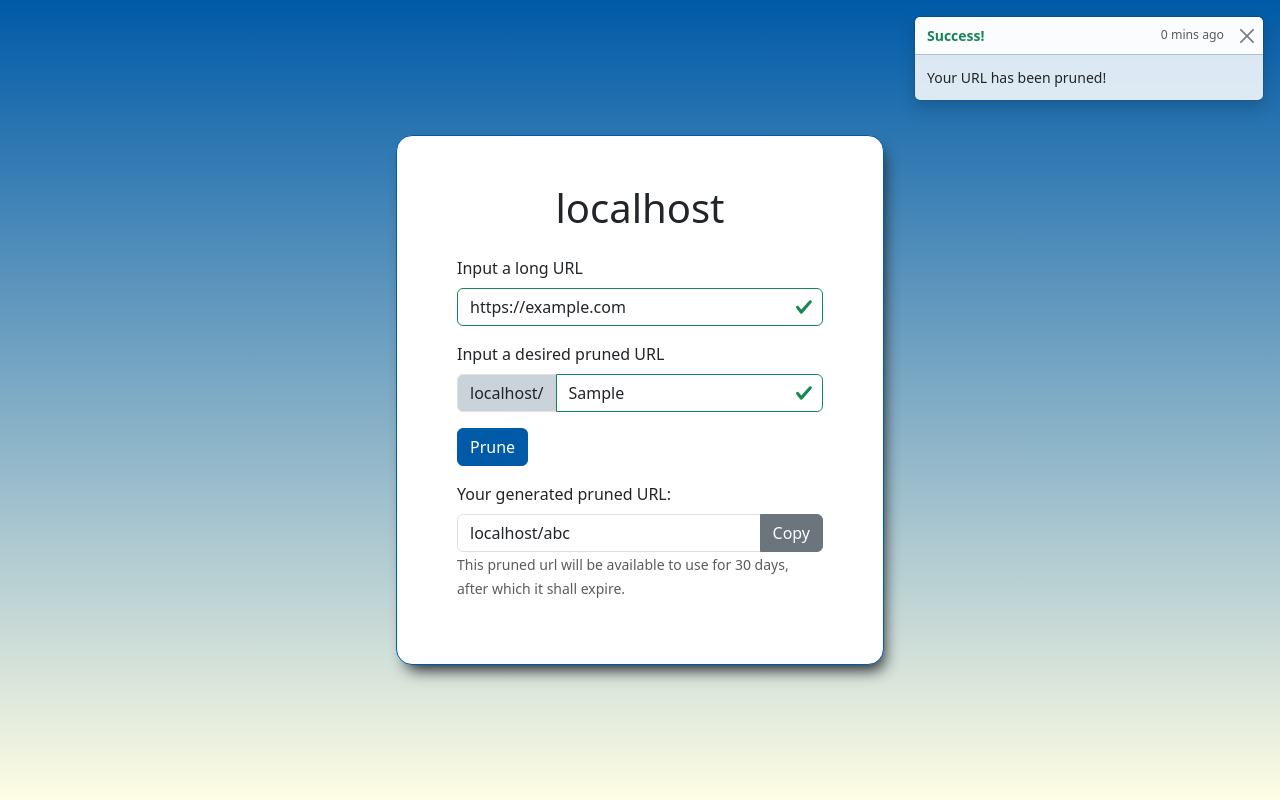
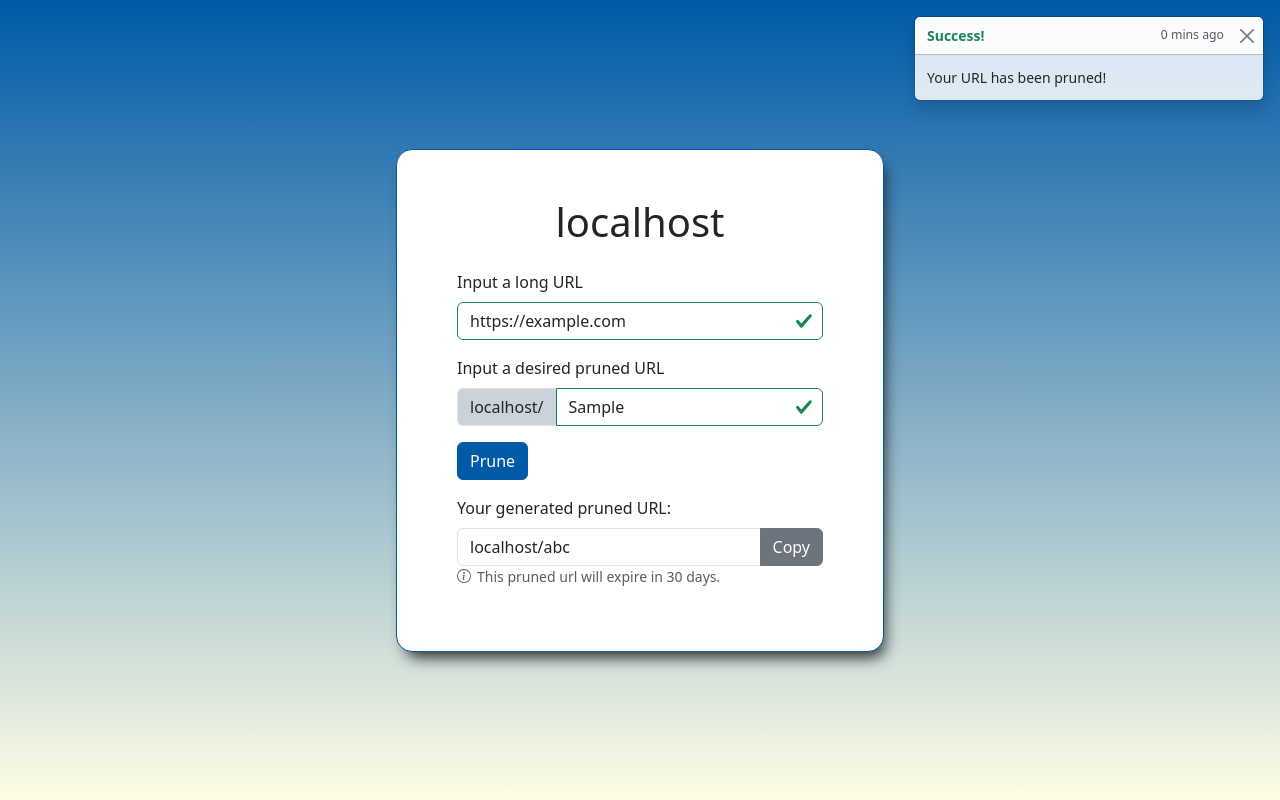
Before and after one commit to callumjgill/pruneurl, a React (Create React App) app in the folder frontend/: page / in a window 1280 px wide. Both pictures are taken after typing "https://example.com", "Sample" into the empty fields and a click on the button "Prune". Built offline with nearby package versions, Linux system fonts and the light colour scheme.

Commit message:
Add icon to prune url expiry text

```diff
--- a/frontend/src/components/PruneUrlForm.tsx
+++ b/frontend/src/components/PruneUrlForm.tsx
@@ -1,5 +1,6 @@
 import { FormEvent, useEffect, useState } from "react";
 import { Form, InputGroup } from "react-bootstrap";
+import { InfoCircle } from "react-bootstrap-icons";
 import InvalidUrlFeedback from "./InvalidUrlFeedback";
 import UrlFormControl from "./FormControls/UrlFormControl";
 import FormRow from "./FormRow";
@@ -78,8 +79,10 @@ const PruneUrlForm = () => {
               <CopyToClipboardButton text={dummyPrunedUrl} />
             </InputGroup>
             <Form.Text id="generatedUrlBlock" muted>
-              This pruned url will be available to use for 30 days, after which
-              it shall expire.
+              <div className="form-expiry-text-container">
+                <InfoCircle />
+                <span>This pruned url will expire in 30 days.</span>
+              </div>
             </Form.Text>
           </FormRow>
         )}
--- a/frontend/src/styles/_form.scss
+++ b/frontend/src/styles/_form.scss
@@ -11,3 +11,10 @@
   box-shadow: 5px 10px 15px -5px;
   width: 100%;
 }
+
+.form-expiry-text-container {
+  display: flex;
+  justify-content: flex-start;
+  align-items: center;
+  gap: 6px;
+}
```
